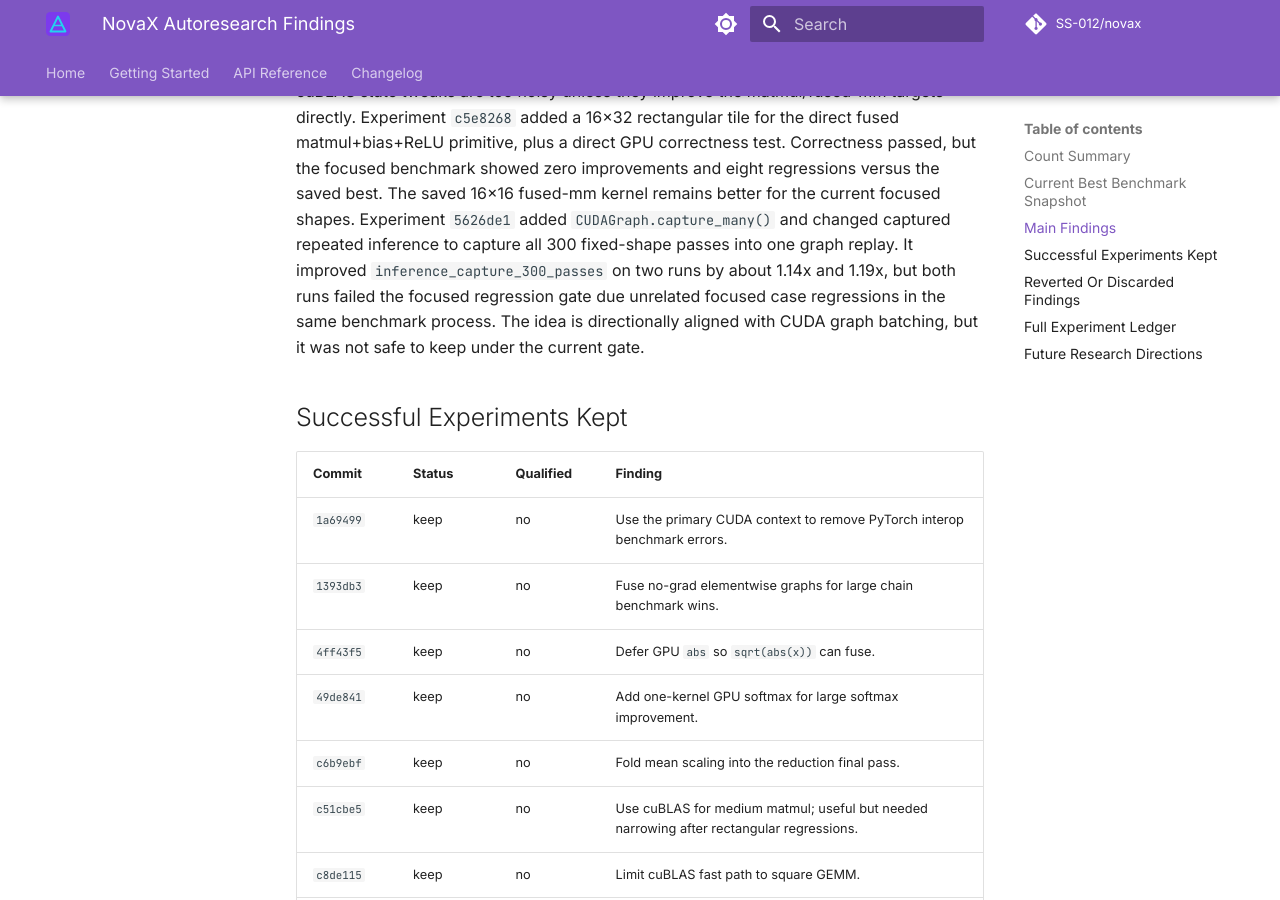
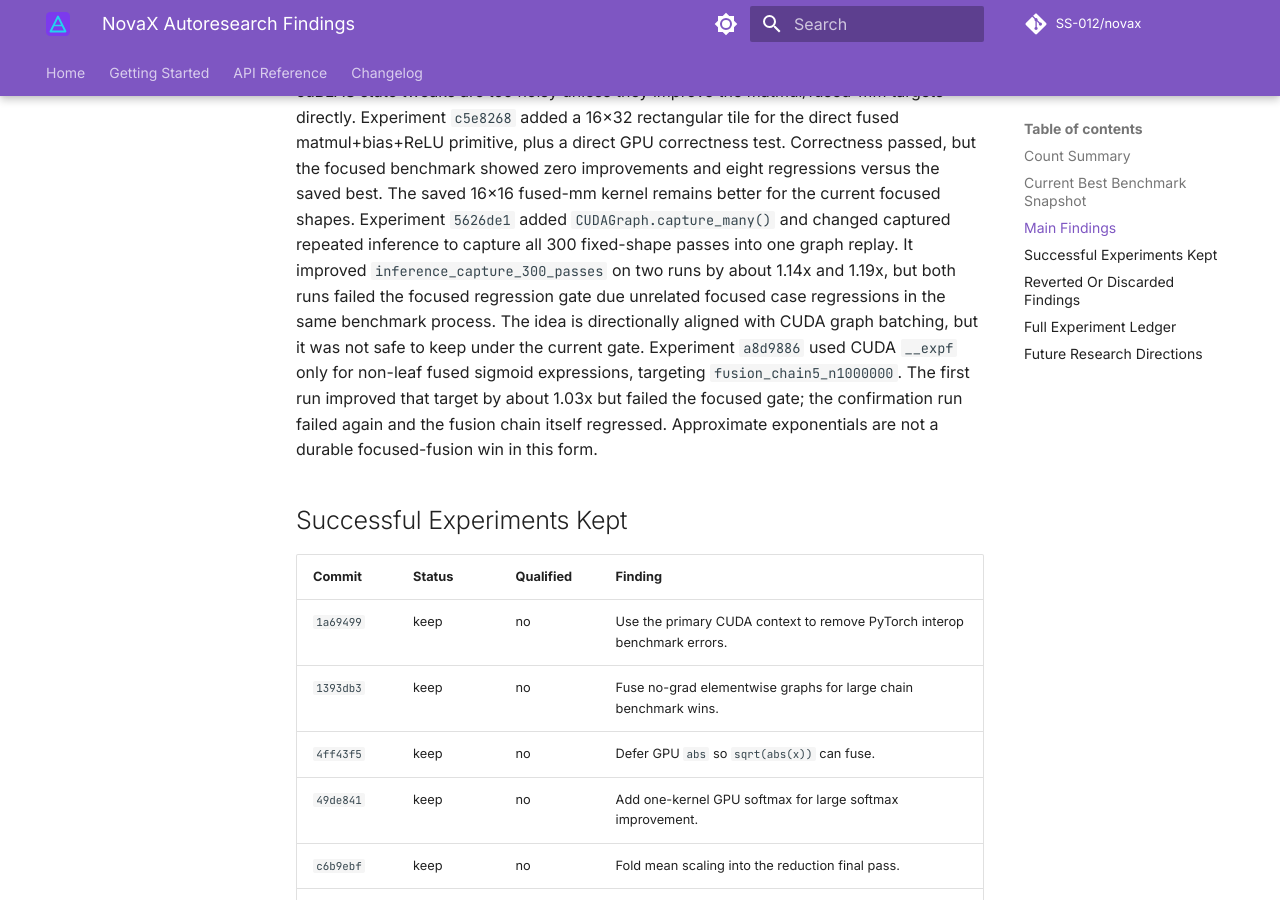
Before and after one commit to SS-012/novax, an MkDocs documentation site: the page built from docs/autoresearch-findings.md, in a window 1280 px wide and 900 px high, scrolled down 3629 px. Built offline with MkDocs 1.6.1 and Material for MkDocs 9.7.7, drawn with Linux system fonts in a browser that asks for light colours; comment, search, counter and statistics services are not loaded; the version menu is left out; some of the changed text lies outside the part shown.

Commit message:
docs: log fused sigmoid fast exp experiment

```diff
--- a/docs/autoresearch-findings.md
+++ b/docs/autoresearch-findings.md
@@ -163,6 +163,11 @@ It improved `inference_capture_300_passes` on two runs by about 1.14x and
 case regressions in the same benchmark process. The idea is directionally
 aligned with CUDA graph batching, but it was not safe to keep under the current
 gate.
+Experiment `a8d9886` used CUDA `__expf` only for non-leaf fused sigmoid
+expressions, targeting `fusion_chain5_n1000000`. The first run improved that
+target by about 1.03x but failed the focused gate; the confirmation run failed
+again and the fusion chain itself regressed. Approximate exponentials are not a
+durable focused-fusion win in this form.
 
 ## Successful Experiments Kept
 
@@ -243,6 +248,7 @@ These experiments should not be retried in the same form.
 | `9a904b1` | discard | Cached cuBLAS stream binding improved captured inference only, while regressing five focused cases. |
 | `c5e8268` | discard | A 16x32 rectangular fused-mm tile passed correctness but produced zero focused improvements and eight regressions. |
 | `5626de1` | discard | Capturing all repeated inference passes into one graph improved capture twice but failed the focused regression gate twice. |
+| `a8d9886` | discard | Fast `__expf` in fused sigmoid chains improved `fusion_chain5` once but failed confirmation and the focused gate. |
 
 ## Full Experiment Ledger
 
@@ -318,6 +324,7 @@ These experiments should not be retried in the same form.
 | `9a904b1` | discard | no | 1 | 5 | 0 | -4158.420902 | 0.688372 | Cached cuBLAS stream binding improved captured inference but regressed five focused cases including fused-mm and matmul. |
 | `c5e8268` | discard | no | 0 | 8 | 0 | -3943.210591 | 0.728258 | Rectangular 16x32 fused matmul tile failed to improve focused baseline and regressed fused-mm and matmul cases. |
 | `5626de1` | discard | no | 1 | 4 | 0 | -666.673293 | 0.677285 | Repeated inference graph capture improved captured inference twice but failed focused regression gate on both runs. |
+| `a8d9886` | discard | no | 1 | 4 | 0 | -1549.618580 | 0.666400 | Fast __expf for fused sigmoid chains improved fusion_chain5 once but failed confirmation and focused regression gate. |
 
 ## Future Research Directions
 
```
Also changed, not shown: other parts of docs/autoresearch-findings.md (+4 -4 lines), papers/2026-05-30-frontier-gpu-optimization.md (+7 -0 lines).
